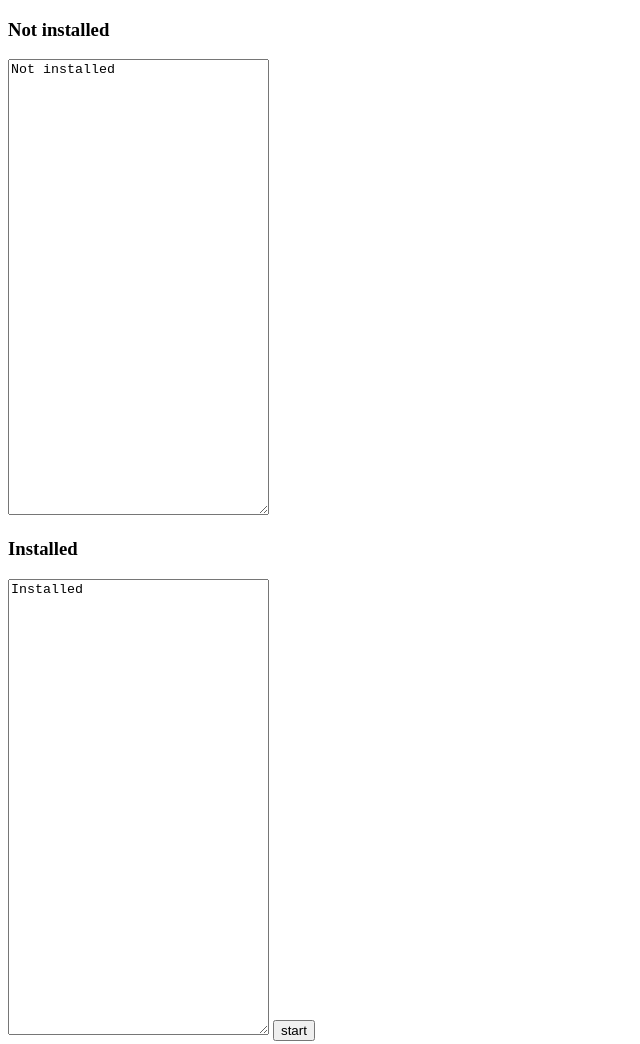
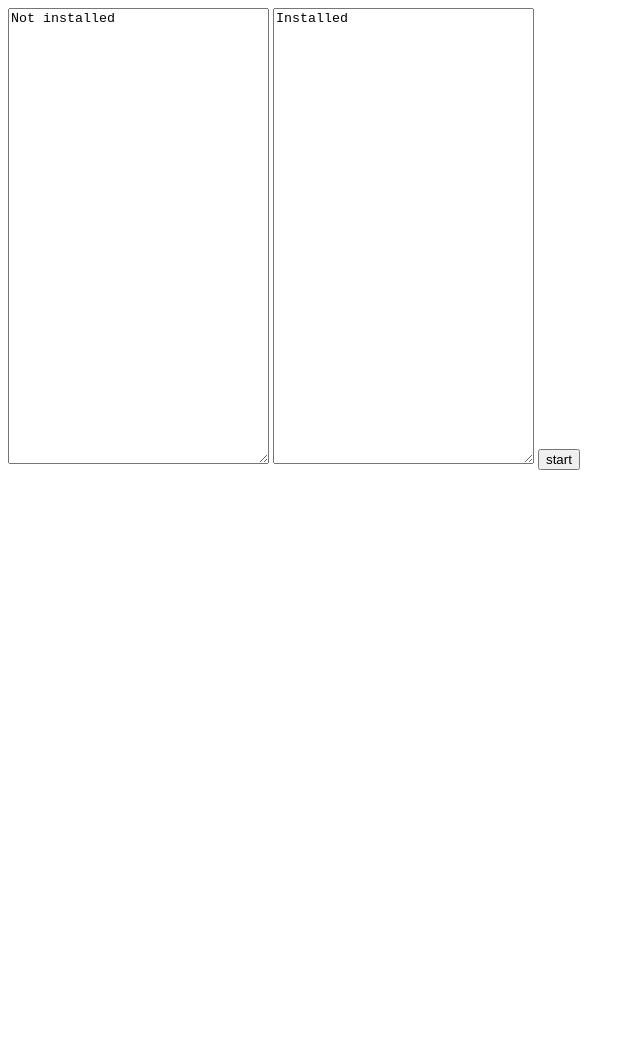
Before and after one commit to sn00py1310/http, a plain HTML site: page schemeflood.html in a window 1280 px wide. Shown: the whole page, without its empty margins (0-640 px from the left). After the commit the page ends 800 px from the top, so only its background shows below. Drawn offline with Linux system fonts and the light colour scheme.

Commit message:
Revert "Update schemeflood.html"
This reverts commit 354ff6f5c63308435f662e47144019845dee3943.

```diff
--- a/schemeflood.html
+++ b/schemeflood.html
@@ -3,9 +3,7 @@
 <head>
 </head>
 <body>
-<h3>Not installed</h3>
 <textarea rows="30" cols="30" id="notinstall">Not installed</textarea>
-<h3>Installed</h3>
 <textarea rows="30" cols="30" id="installed">Installed</textarea>
 
 <button onclick="startdetection();">start</button>
```
